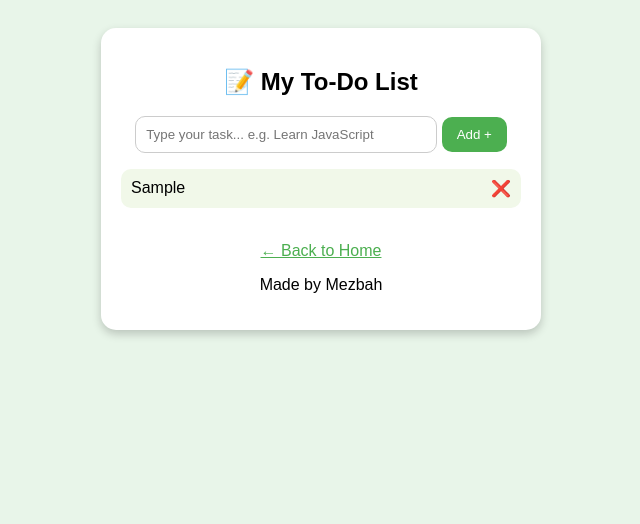
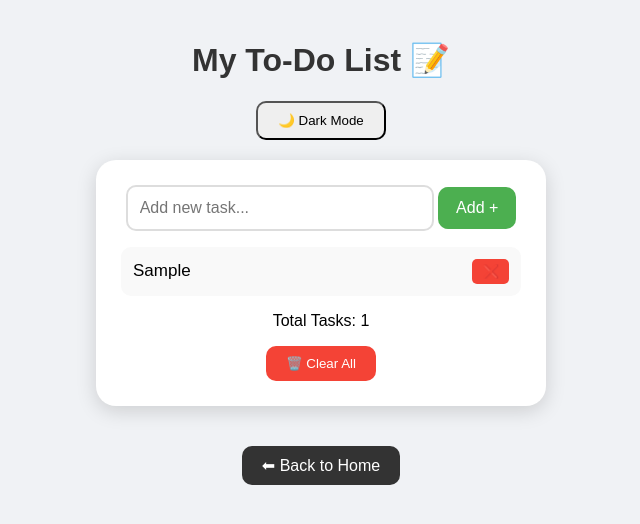
Before and after one commit to mezbah58630-stack/mezbah58630-stack.github.io, a plain HTML site: page todo.html in a window 1280 px wide. Both pictures are taken after typing "Sample" into the empty fields and a click on the button "Add +". Shown: the whole page, without its empty margins (319-959 px from the left). Drawn offline with Linux system fonts and the light colour scheme.

Commit message:
Revamp To-Do List UI and functionality

```diff
--- a/todo.html
+++ b/todo.html
@@ -1,38 +1,64 @@
 <!DOCTYPE html>
 <html>
 <head>
-<title>To-Do List - Mezbah</title>
+<title>My To-Do List 📝</title>
+<meta name="viewport" content="width=device-width, initial-scale=1.0">
 <style>
-body{font-family:Arial;text-align:center;background:#e8f5e9;padding:20px}
-.box{background:white;max-width:400px;margin:auto;padding:20px;border-radius:15px;box-shadow:0 4px 10px rgba(0,0,0,0.2)}
-input{padding:10px;width:70%;border:1px solid #ccc;border-radius:10px}
-button{padding:10px 15px;border:none;border-radius:10px;background:#4caf50;color:white;cursor:pointer}
-ul{list-style:none;padding:0;text-align:left}
-li{background:#f1f8e9;padding:10px;margin:8px 0;border-radius:10px;display:flex;justify-content:space-between}
-li span{cursor:pointer;color:red;font-weight:bold}
-a{color:#4caf50}
+body{ font-family: Arial, sans-serif; background: #f0f2f5; text-align: center; margin: 0; padding: 20px; }
+h1{ color: #333; }
+.todo-box{ background: white; max-width: 400px; margin: 20px auto; padding: 25px; border-radius: 20px; box-shadow: 0 5px 20px rgba(0,0,0,0.15); }
+input{ width: 70%; padding: 12px; font-size: 16px; border: 2px solid #ddd; border-radius: 10px; }
+#addBtn{ padding: 12px 18px; font-size: 16px; background: #4caf50; color: white; border: none; border-radius: 10px; cursor: pointer; }
+ul{ list-style: none; padding: 0; text-align: left; }
+li{ background: #f9f9f9; padding: 12px; margin: 8px 0; border-radius: 10px; display: flex; justify-content: space-between; align-items: center; font-size: 17px; }
+li.done{ text-decoration: line-through; color: #888; background: #e8f5e9; }
+li button{ background: #f44336; color: white; border: none; padding: 5px 10px; border-radius: 5px; cursor: pointer; }
+a{ display: inline-block; margin-top: 20px; background: #333; color: white; padding: 10px 20px; border-radius: 10px; text-decoration: none; }
+body.dark{ background: #1a1a1a; }
+body.dark h1{ color: white; }
+body.dark .todo-box{ background: #2d2d2d; }
+body.dark li{ background: #444; color: white; }
+body.dark li.done{ background: #2e4a2e; color: #aaa; }
 </style>
 </head>
 <body>
-<div class="box">
-<h2>📝 My To-Do List</h2>
-<input id="task" placeholder="Type your task... e.g. Learn JavaScript">
-<button onclick="add()">Add +</button>
-<ul id="list"></ul>
-<br>
-<a href="index.html">← Back to Home</a>
-<p>Made by Mezbah</p>
+
+<h1>My To-Do List 📝</h1>
+<button onclick="document.body.classList.toggle('dark')" style="padding:10px 20px;border-radius:10px;cursor:pointer;">🌙 Dark Mode</button>
+
+<div class="todo-box">
+<input type="text" id="taskInput" placeholder="Add new task...">
+<button id="addBtn" onclick="addTask()">Add +</button>
+<ul id="taskList"></ul>
+<p id="count">Total Tasks: 0</p>
+<button onclick="clearAll()" style="padding:10px 20px;border-radius:10px;background:#f44336;color:white;border:none;cursor:pointer;">🗑️ Clear All</button>
 </div>
+
+<a href="index.html">⬅ Back to Home</a>
+
 <script>
-function add(){
-let t=document.getElementById('task').value;
-if(t==""){alert("Please type a task!");return;}
-let li=document.createElement('li');
-li.innerHTML=t+' <span onclick="this.parentElement.remove()">❌</span>';
-li.onclick=function(){this.style.textDecoration="line-through"; this.style.opacity="0.5";}
-document.getElementById('list').appendChild(li);
-document.getElementById('task').value="";
+function addTask(){
+  let input = document.getElementById('taskInput');
+  let text = input.value.trim();
+  if(text === ''){ alert('Please write a task!'); return; }
+  let li = document.createElement('li');
+  li.innerHTML = `<span onclick="this.parentElement.classList.toggle('done')" style="cursor:pointer;flex:1;">${text}</span> <button onclick="this.parentElement.remove(); updateCount();">❌</button>`;
+  document.getElementById('taskList').appendChild(li);
+  input.value = '';
+  updateCount();
 }
+function updateCount(){
+  let total = document.getElementById('taskList').children.length;
+  document.getElementById('count').innerText = 'Total Tasks: ' + total;
+}
+function clearAll(){
+  document.getElementById('taskList').innerHTML = '';
+  updateCount();
+}
+document.getElementById('taskInput').addEventListener('keypress', function(e){
+  if(e.key === 'Enter'){ addTask(); }
+});
 </script>
+
 </body>
 </html>
```
